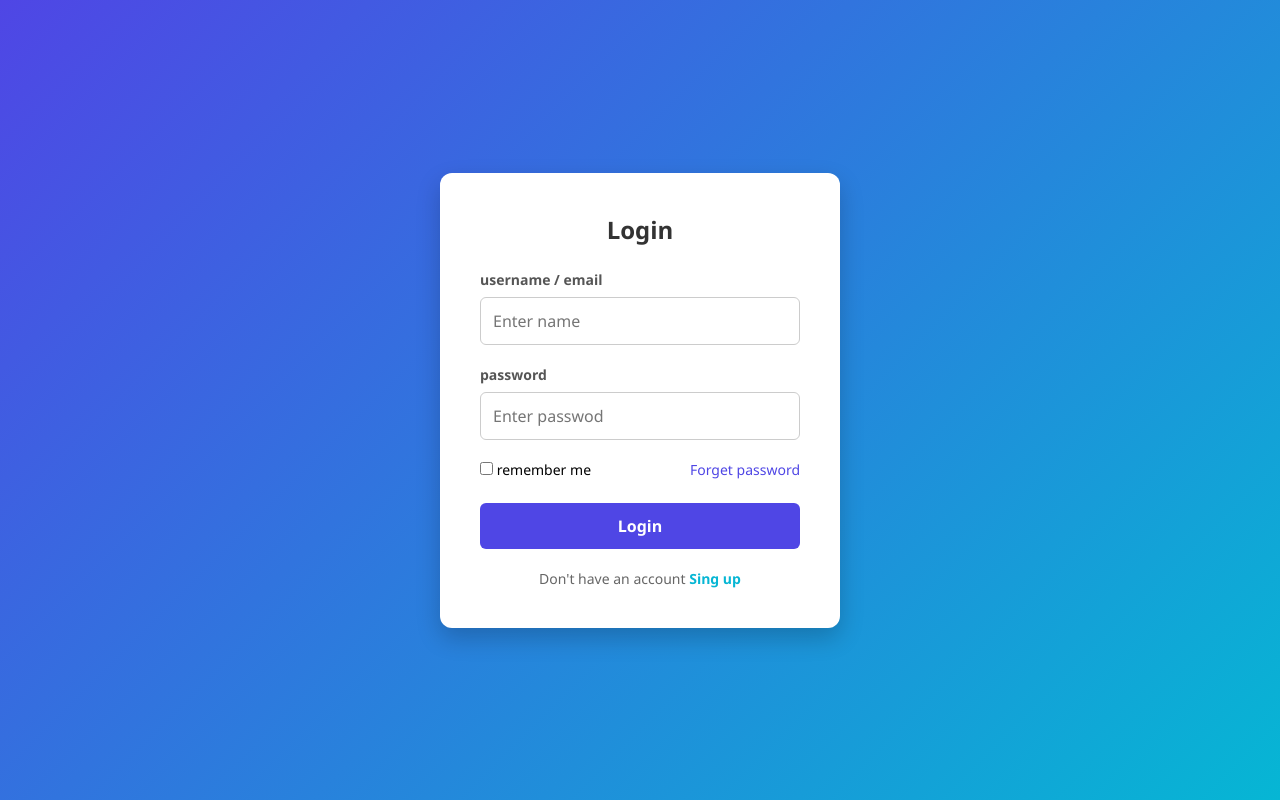
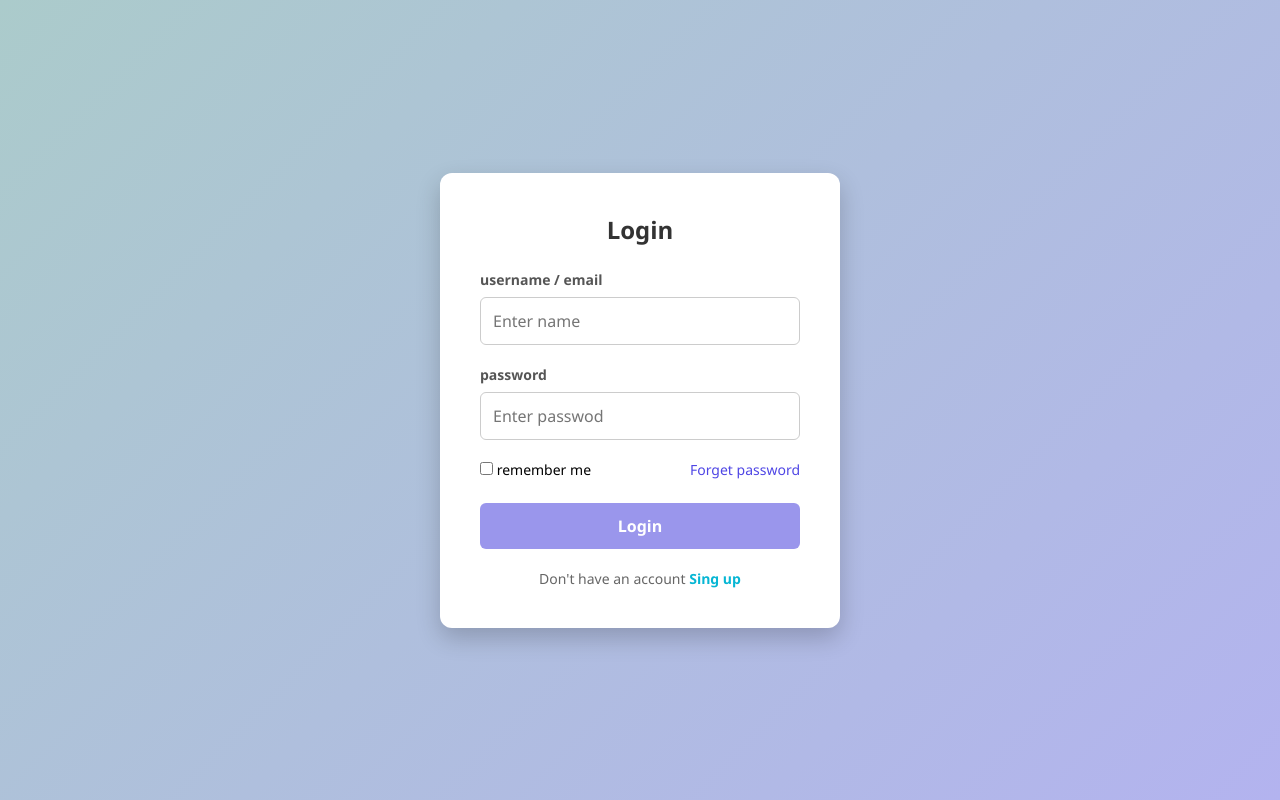
Before and after one commit to VikashRai2211/note-app-, a Flask app: page / in a window 1280 px wide. Run offline with Flask 3, Linux system fonts and the light colour scheme.

Commit message:
add new file

```diff
--- a/templates/login.html
+++ b/templates/login.html
@@ -17,7 +17,7 @@
             justify-content: center;
             align-items: center;
             min-height: 100vh;
-            background: linear-gradient(135deg, #4f46e5, #06b6d4);
+            background: linear-gradient(135deg, #abcbcb, #b3b3ef);
         }
 
         .login-container {
@@ -58,8 +58,8 @@
         }
 
         .input-group input:focus {
-            border-color: #4f46e5;
-            box-shadow: 0 0 5px rgba(79, 70, 229, 0.3);
+            border-color: #84e8ac;
+            box-shadow: 0 0 5px rgba(105, 100, 212, 0.3);
         }
 
         .options {
@@ -82,7 +82,7 @@
         .login-btn {
             width: 100%;
             padding: 12px;
-            background-color: #4f46e5;
+            background-color: #9a96ec;
             border: none;
             border-radius: 6px;
             color: white;
@@ -93,7 +93,7 @@
         }
 
         .login-btn:hover {
-            background-color: #4338ca;
+            background-color: #392dbe;
         }
 
         .signup-text {
--- a/templates/register.html
+++ b/templates/register.html
@@ -18,11 +18,11 @@
             justify-content: center;
             align-items: center;
             min-height: 100vh;
-            background: linear-gradient(135deg, #d41e06, #908cd7);
+            background: linear-gradient(135deg, #b0c0c0, #d3d3e1);
         }
 
         .register-container {
-            background: #380ecf;
+            background: #f5f5f2;
             padding: 40px;
             border-radius: 12px;
             box-shadow: 0 10px 25px rgba(0, 0, 0, 0.2);
```
